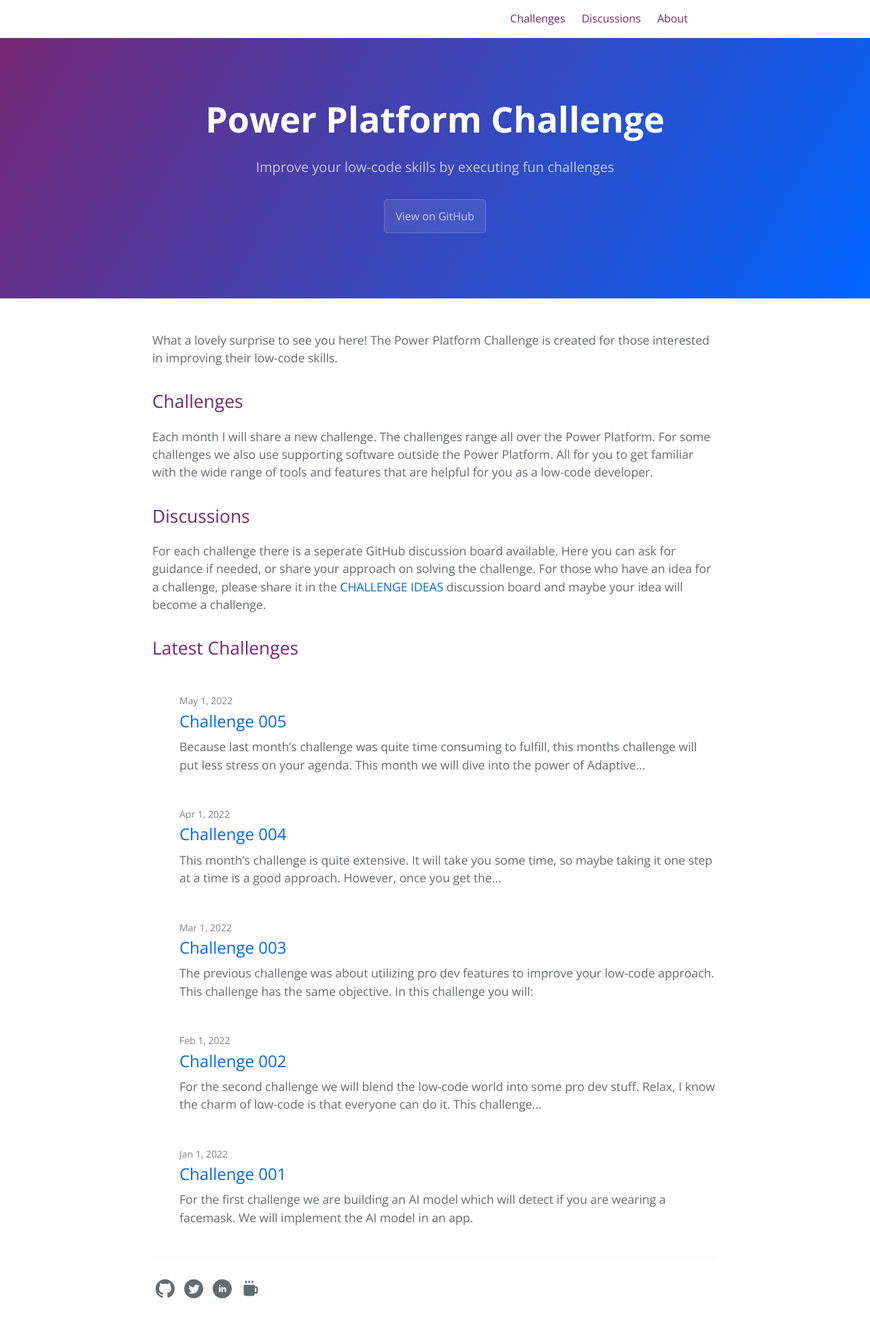
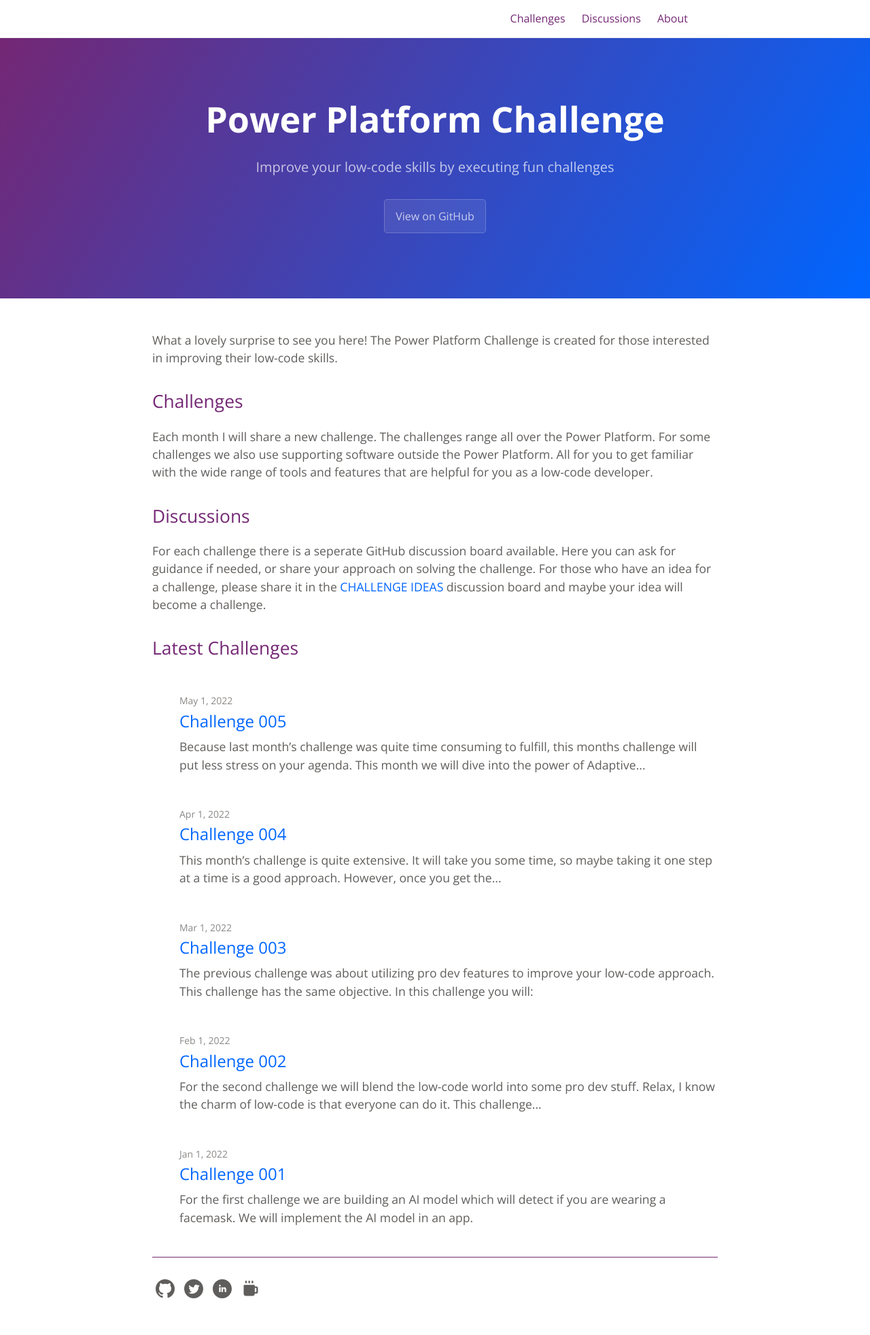
Before and after one commit to miguelverweij/PowerPlatformChallenge, a Jekyll site: the page built from docs/index.md, in a window 1280 px wide. Shown: the whole page at 68% size. Built offline with Jekyll 4.4.1, drawn with Linux system fonts in a browser that asks for light colours.

Commit message:
favicon and branding

```diff
--- a/docs/_sass/blog.scss
+++ b/docs/_sass/blog.scss
@@ -10,10 +10,10 @@
 $spacing-unit:     30px !default;
 
 $text-color:       $section-headings-color !default;
-$background-color: #fdfdfd !default;
+$background-color: #faf9f8 !default;
 $brand-color:      #742774 !default;
 
-$grey-color:       #828282 !default;
+$grey-color:       #8a8886 !default;
 $grey-color-light: lighten($grey-color, 40%) !default;
 $grey-color-dark:  darken($grey-color, 25%) !default;
 
--- a/docs/_sass/variables.scss
+++ b/docs/_sass/variables.scss
@@ -9,15 +9,15 @@
 
 // Text
 $section-headings-color: #742774 !default;
-$body-text-color: #606c71 !default;
+$body-text-color: #605e5c !default;
 $body-link-color: #0066ff !default;
-$blockquote-text-color: #819198 !default;
+$blockquote-text-color: #8a8886 !default;
 
 // Code
-$code-bg-color: #f3f6fa !default;
-$code-text-color: #567482 !default;
+$code-bg-color: #f2d9f2 !default;
+$code-text-color: #484644 !default;
 
 // Borders
-$border-color: #dce6f0 !default;
-$table-border-color: #e9ebec !default;
-$hr-border-color: #eff0f1 !default;
+$border-color: #742774 !default;
+$table-border-color: #742774 !default;
+$hr-border-color: #742774 !default;
```
Also changed, not shown: docs/favicon.ico.
